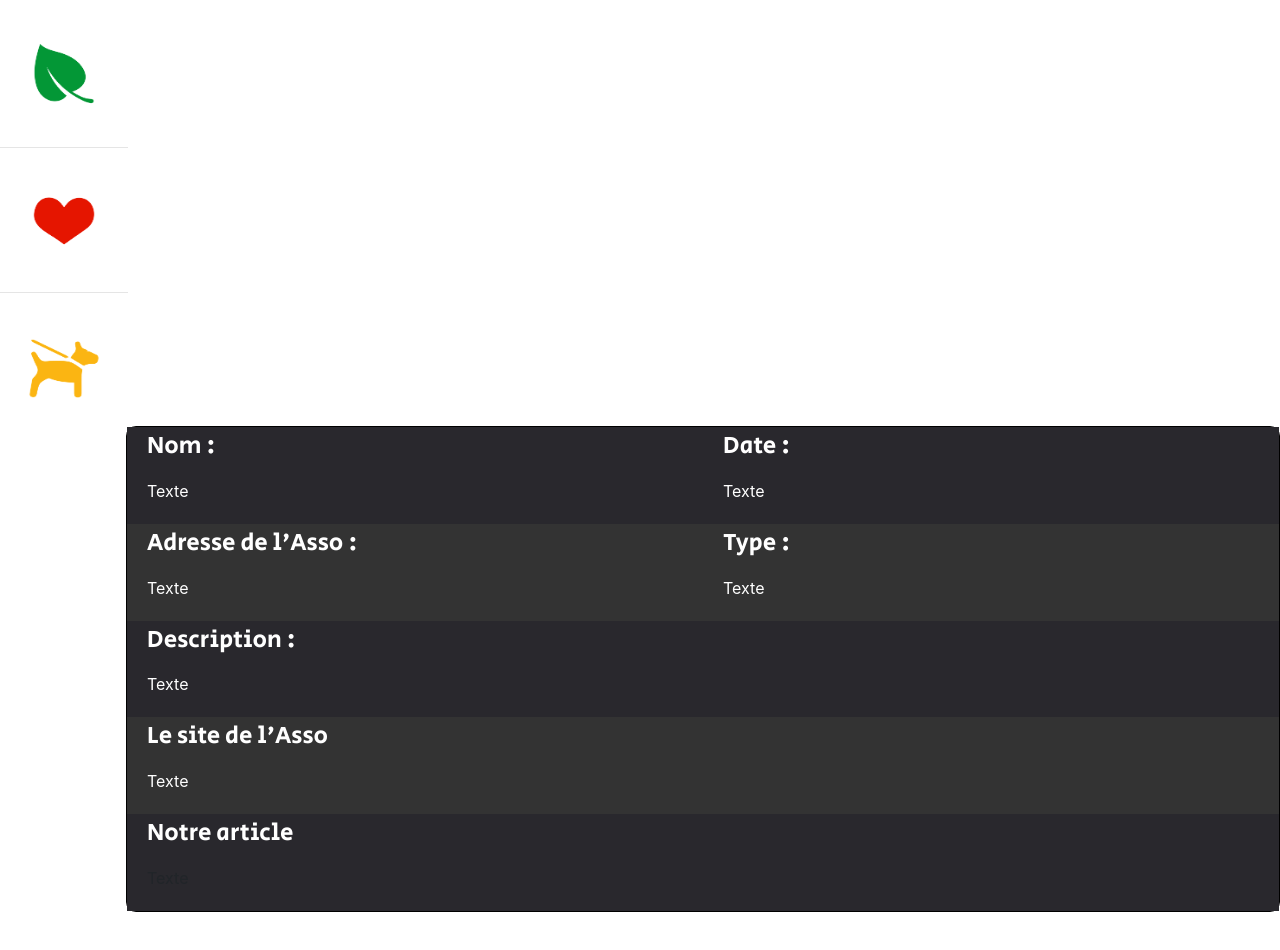
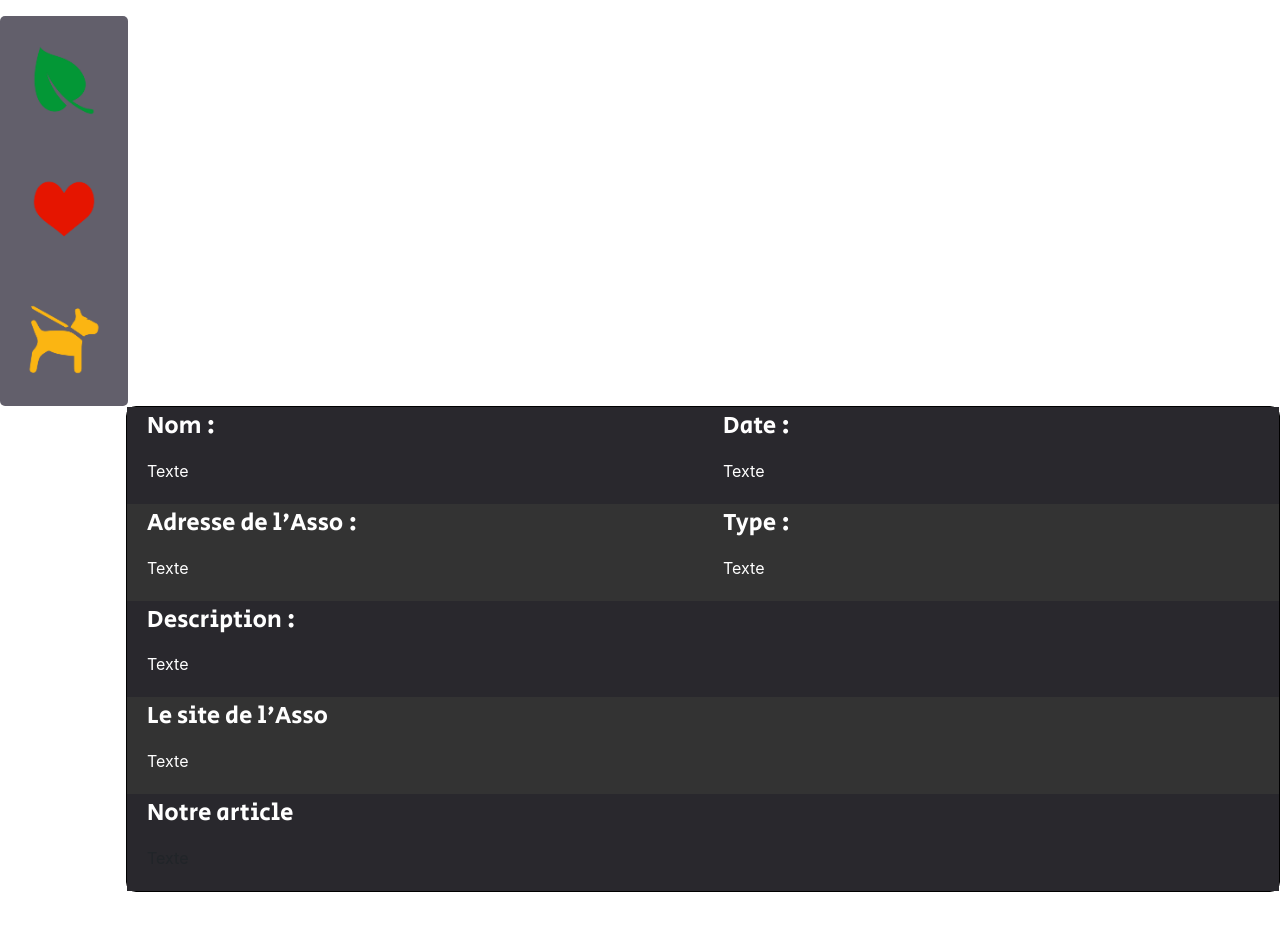
Before and after one commit to samoLow/Asso_discovery_Data_Viz, a plain HTML site: page map.html in a window 1280 px wide. Drawn offline with nearby package versions, Linux system fonts and the light colour scheme; some packages are replaced by stand-ins of ours; no server answers.

```diff
--- a/map.html
+++ b/map.html
@@ -13,25 +13,20 @@
             font-family: 'Secular One', sans-serif;
             font-size: 1.5em;
         }
-        hr{
-            color:#000000;
-            height: 2px;
-        }
+
     </style>
 </head>
 <body>
 
 	<!-- Les Selecteurs -->
-	<div id="selectors" style="width:10%;height:410px;border-radius:5px;display: inline-block;">
-		<img id="selector-eco" src="feuille.png" style="width:100%;height:28%;text-align:center;border-radius:5px 5px 0px 0px;">
-		<hr>
-        <img id="selector-social" src="coeur.png" style="width:100%;height:27%;text-align:center;">
-		<hr>
-        <img id="selector-animal" src="chien.png" style="width:100%;height:28%;text-align:center;border-radius:0px 0px 5px 5px;;">
+	<div id="selectors" style="width:10%;height:390px;border-radius:5px;display: inline-block;">
+		<img id="selector-eco" src="feuille.png" style="width:100%;height:33%;background-color: #625f6b;text-align:center;border-radius:5px 5px 0px 0px;">
+        <img id="selector-social" src="coeur.png" style="width:100%;height:33%;background-color: #625f6b;text-align:center;">
+        <img id="selector-animal" src="chien.png" style="width:100%;height:34%;background-color: #625f6b;text-align:center;border-radius:0px 0px 5px 5px;;">
 	</div>
 
 	<!-- La carte -->
-	<div id="map" style="width:90%;height:410px;display: inline-block;float:right;"></div>
+	<div id="map" style="width:90%;height:390px;display: inline-block;float:right;"></div>
 
 	<!-- Bloc en dessous des selecteurs -->
 	<div id="whiteblock" style="width:9%;height:300px;background-color: white;display: inline-block;"></div>
@@ -578,8 +573,8 @@
                                 writte_info("date", d.creation);
                                 writte_info("adresse", d.adresse);
                                 writte_info("type", d.cause);
-                                writte_info("urltoasso", d.lien_site);
-                                writte_info("urltooursite", d.lien_ass_d);
+                                writte_info("urltoasso", '<a href="'+d.lien_site+'">'+d.lien_site+'</a>');
+                                writte_info("urltooursite",'<a href="'+d.lien_ass_d+'">'+d.lien_ass_d+'</a>' );
                             })
 
                         ;
```
